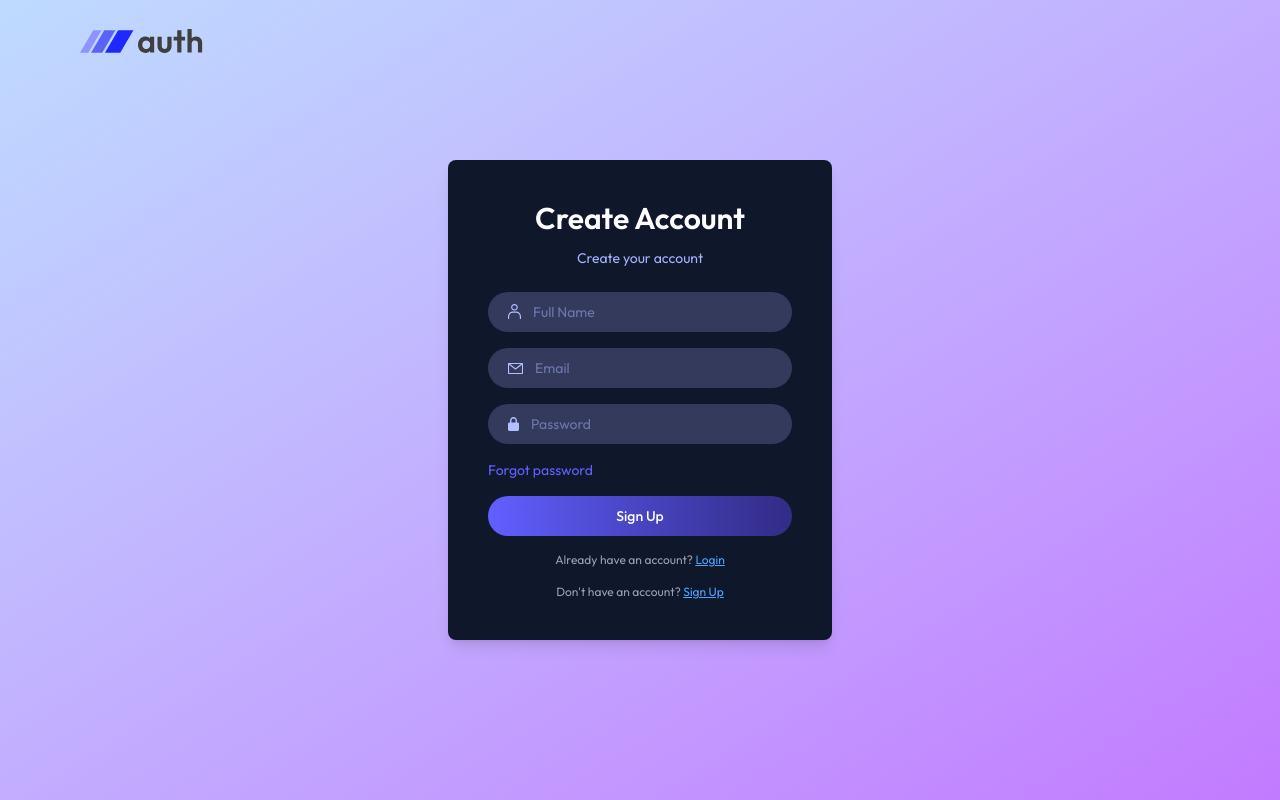
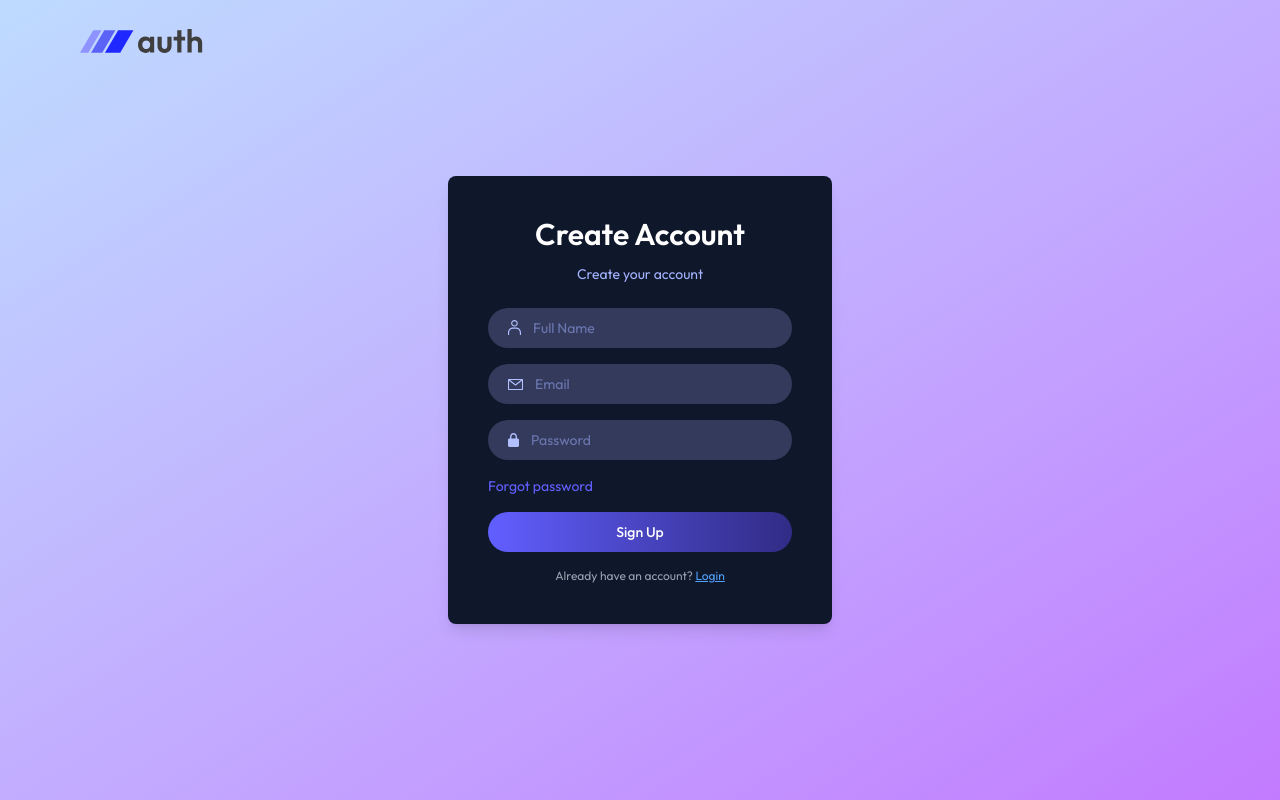
Before and after one commit to riponmondalbd/mern-authentication, a React (Vite) app in the folder client/: page /login in a window 1280 px wide. Built offline with nearby package versions, Linux system fonts and the light colour scheme.

Commit message:
make turnary option in input and also form  based on state

```diff
--- a/client/src/pages/Login.jsx
+++ b/client/src/pages/Login.jsx
@@ -21,7 +21,7 @@ const Login = () => {
             : "Login to your account!"}
         </p>
         <form>
-          {/* full name */}
+          {state === "Sign Up" && (
             <div className="mb-4 flex items-center gap-3 w-full px-5 py-2.5 rounded-full bg-[#333A5C]">
               <img src={assets.person_icon} alt="person icon" />
               <input
@@ -31,6 +31,9 @@ const Login = () => {
                 required
               />
             </div>
+          )}
+          {/* full name */}
+
           {/* email */}
           <div className="mb-4 flex items-center gap-3 w-full px-5 py-2.5 rounded-full bg-[#333A5C]">
             <img src={assets.mail_icon} alt="mail icon" />
@@ -61,17 +64,21 @@ const Login = () => {
           </button>
         </form>
 
+        {state === "Sign Up" ? (
           <p className="text-gray-400 text-center text-xs mt-4">
             Already have an account?{" "}
-          <span className="text-blue-400 cursor-pointer underline">Login</span>
+            <span className="text-blue-400 cursor-pointer underline">
+              Login
+            </span>
           </p>
-
+        ) : (
           <p className="text-gray-400 text-center text-xs mt-4">
             Don't have an account?{" "}
             <span className="text-blue-400 cursor-pointer underline">
               Sign Up
             </span>
           </p>
+        )}
       </div>
     </div>
   );
```
Lines whose indentation alone changed are shown as unchanged.
